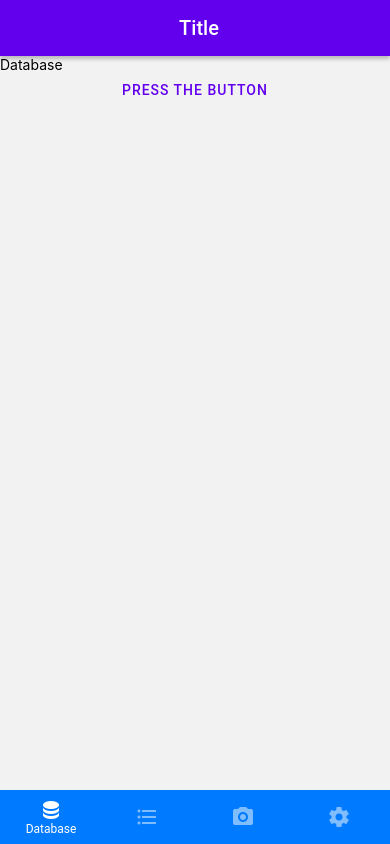
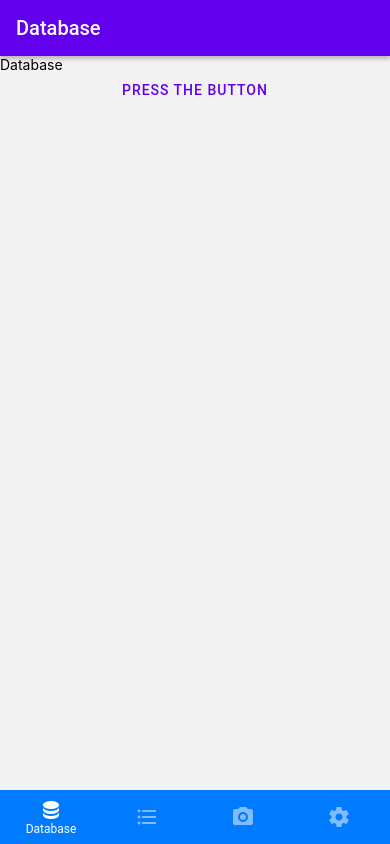
Before and after one commit to MingShaneTong/PokemonTCGCardTracker, a React Native app: screen /Database in a window 390 px wide. Built offline with nearby package versions, Linux system fonts and the light colour scheme.

Commit message:
Fixed customised headers

```diff
--- a/src/navigation/DatabaseStack.js
+++ b/src/navigation/DatabaseStack.js
@@ -13,20 +13,18 @@ export default function DatabaseStack() {
         <Stack.Navigator
             initialRouteName="DatabaseScreen"
             screenOptions={{
-                header: ({ scene, previous, navigation }) => (
-                    <Header scene={scene} previous={previous} navigation={navigation} />
-                )
+                header: (props) => <Header {...props} />
             }}
         >
             <Stack.Screen
                 name="DatabaseScreen"
                 component={DatabaseScreen}
-                options={{ headerTitle: 'Database' }}
+                options={{ title: 'Database' }}
             />
             <Stack.Screen
                 name="ExpansionSetScreen"
                 component={ExpansionSetScreen}
-                options={{ headerTitle: 'Expansion Set' }}
+                options={{ title: 'Expansion Set' }}
             />
         </Stack.Navigator>
     );
--- a/src/navigation/Header.js
+++ b/src/navigation/Header.js
@@ -1,25 +1,18 @@
 import React from 'react';
 import { Appbar } from 'react-native-paper';
 
-export default function Header({ scene, previous, navigation }) {
-	// const { options } = scene.descriptor;
-	const title = "Title";
-	// options.headerTitle !== undefined
-	//   ? options.headerTitle
-	//   : options.title !== undefined
-	//   ? options.title
-	//   : scene.route.name;
-
-	console.log(previous);
+export default function Header({ options, navigation, back }){//{ scene, previous, navigation }) {
+	const title = options.headerTitle !== undefined
+	  ? options.headerTitle
+	  : options.title !== undefined
+	  ? options.title
+	  : scene.route.name;
 
 	return (
 		<Appbar.Header>
-			{previous ?
-				<Appbar.BackAction onPress={ navigation.pop }/> : <></>
-			}
+			{back ? <Appbar.BackAction onPress={navigation.goBack} /> : null}
 			<Appbar.Content
 				title={ title }
-				style={{ alignItems: 'center' }}
 			/>
 		</Appbar.Header>
 	);
```
